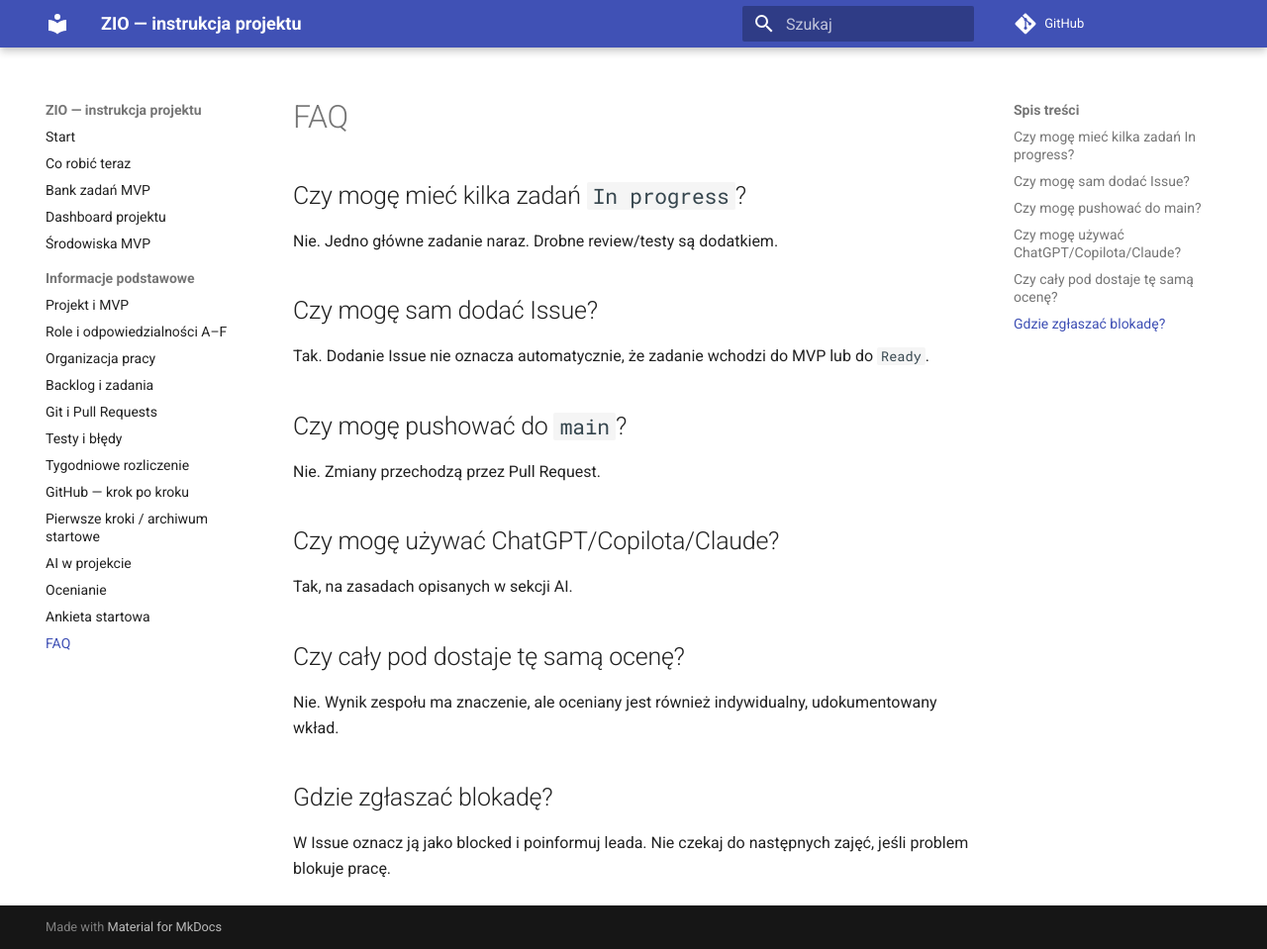
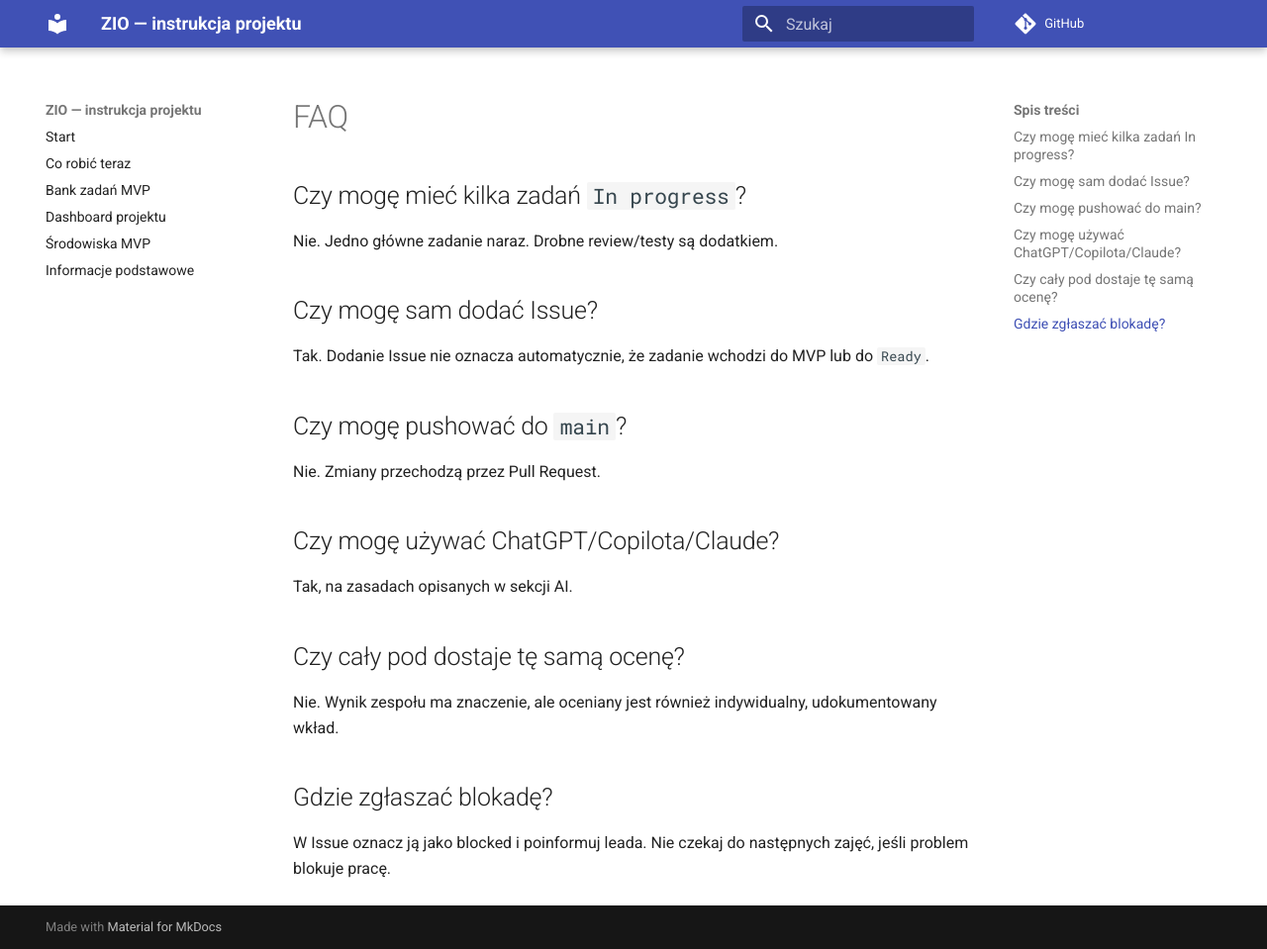
Before and after one commit to zio-wi-pb-mc/pb-science-office-manual, an MkDocs documentation site: the page built from manual/10-faq.md, in a window 1280 px wide and 959 px high. Shown: the whole window at 99% size. Built offline with MkDocs 1.6.1 and Material for MkDocs 9.7.7, drawn with Linux system fonts in a browser that asks for light colours; comment, search, counter and statistics services are not loaded.

Commit message:
docs: hide reference pages behind basic information
* docs: hide reference pages behind basic information landing

* docs: add basic information landing page

```diff
--- a/mkdocs.yml
+++ b/mkdocs.yml
@@ -6,7 +6,6 @@ theme:
   name: material
   language: pl
   features:
-    - navigation.sections
     - navigation.top
     - content.code.copy
 nav:
@@ -15,20 +14,7 @@ nav:
   - Bank zadań MVP: 17-bank-zadan-mvp.md
   - Dashboard projektu: 19-dashboard-projektu.md
   - Środowiska MVP: 18-srodowiska-mvp.md
-  - Informacje podstawowe:
-      - Projekt i MVP: 01-projekt-i-mvp.md
-      - Role i odpowiedzialności A–F: 12-plan-discovery-a-f.md
-      - Organizacja pracy: 02-organizacja.md
-      - Backlog i zadania: 03-backlog.md
-      - Git i Pull Requests: 04-git-pr.md
-      - Testy i błędy: 05-testy-bugi.md
-      - Tygodniowe rozliczenie: 06-postep.md
-      - GitHub — krok po kroku: 13-github-krok-po-kroku.md
-      - Pierwsze kroki / archiwum startowe: 00-start.md
-      - AI w projekcie: 07-ai.md
-      - Ocenianie: 08-ocenianie.md
-      - Ankieta startowa: 09-ankieta.md
-      - FAQ: 10-faq.md
+  - Informacje podstawowe: 20-informacje-podstawowe.md
 markdown_extensions:
   - admonition
   - tables
```
Also changed, not shown: manual/20-informacje-podstawowe.md (added, +34 -0 lines).
